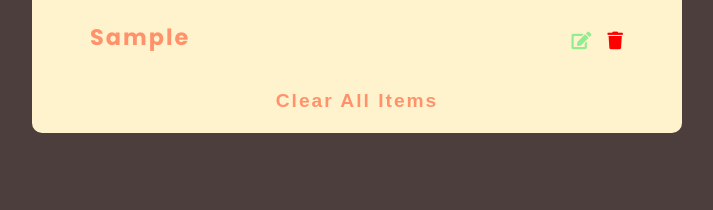
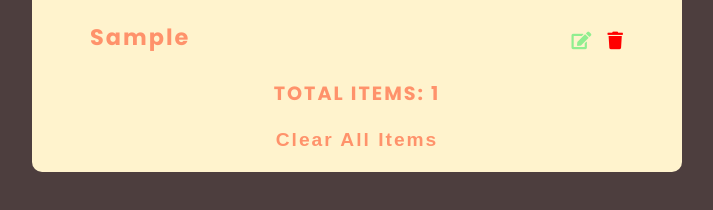
Before and after one commit to Shajith29/Dailyproject, a plain HTML site: page grocery-list/index.html in a window 1280 px wide. Both pictures are taken after typing "Sample" into the empty fields and a click on the button "Submit". Shown: the part 306-516 px from the top of the page, without its empty margins (283-996 px from the left). Drawn offline with Linux system fonts and the light colour scheme.

Commit message:
total list field is added

```diff
--- a/grocery-list/index.html
+++ b/grocery-list/index.html
@@ -32,6 +32,7 @@
           </div>
           <!--clear button-->
           <div class="clear">
+                  <h2 class="total">Total Items: </h2>
                   <button class="clear-btn">clear all items</button>
               </div>
         </div>
--- a/grocery-list/script.js
+++ b/grocery-list/script.js
@@ -5,12 +5,13 @@ const form = document.querySelector('.grocery-form');
 const container = document.querySelector('.grocery-container')
 const list = document.querySelector('.grocery-list');
 const clearBtn  = document.querySelector('.clear-btn')
-
+const totalItems = document.querySelector('.total');
 
 //Edit option
 let editFlag = false;
 let editElement;
 let editID = '';
+let itemCount = 0;
 
 //event listner to listen for the form submission and invoke the addItem function
 form.addEventListener('submit',addItem);
@@ -21,6 +22,11 @@ clearBtn.addEventListener('click',clearAllItem)
 //As soon as the page loads retrive item from the local storage
 
 window.addEventListener('DOMContentLoaded',setuptItem)
+
+//total items in the list
+
+
+
 
 
 function addItem(e){
@@ -41,6 +47,8 @@ function addItem(e){
         displayAlert('Item is added to the list')
         addtoLocalStorage(id,value);
         setToDefault()
+
+
     }
 
     //Condition 2 check if the value user entered is for editing
@@ -73,6 +81,10 @@ function displayAlert(text){
     setTimeout(() => {
         alert.innerText = '';
     },2000)
+
+    totalItems.innerText = `Total items: ${updateCount()}`
+
+
 }
 
 
@@ -138,6 +150,8 @@ function createList(id,value){
 }
 
 
+
+
 // Function to delete a single item from the list
 
 function deleteItem(e) {
@@ -155,6 +169,7 @@ function deleteItem(e) {
     displayAlert(`${itemName} is deleted from the list`)
     setToDefault()
     removeFromLoacalStorage(id)
+
 
 }
 
@@ -200,6 +215,7 @@ function addtoLocalStorage(id,value){
     items.push(grocery);
     localStorage.setItem('list',JSON.stringify(items));
 
+
 }
 
 //function to remove from the local storage
@@ -213,7 +229,7 @@ function removeFromLoacalStorage(id){
         }
     })
 
-    console.log(item)
+    itemCount = items.length;
 
     localStorage.setItem('list',JSON.stringify(items));
 
@@ -248,4 +264,12 @@ function setuptItem(){
 
         container.classList.add('show-container')
     }
+
+
 }
+
+
+function updateCount(){
+    let count = list.children.length
+    return count;
+}
--- a/grocery-list/style.css
+++ b/grocery-list/style.css
@@ -150,8 +150,17 @@ body{
 
 .clear{
     display: flex;
+    flex-direction: column;
     align-items: center;
     justify-content: center;
+}
+
+.total{
+    margin: 0;
+    font-size: 1.2rem;
+    margin-bottom: 10px;
+    text-transform: uppercase;
+    letter-spacing: 2px;
 }
 
 .clear-btn{
@@ -221,8 +230,13 @@ body{
         font-size: .8rem;
     }
 
+    .total{
+        font-size: .8rem;
+        margin: 0;
+    }
     .clear-btn{
-        font-size: .8rem;
+
+        font-size: .7rem;
     }
 
 
```
